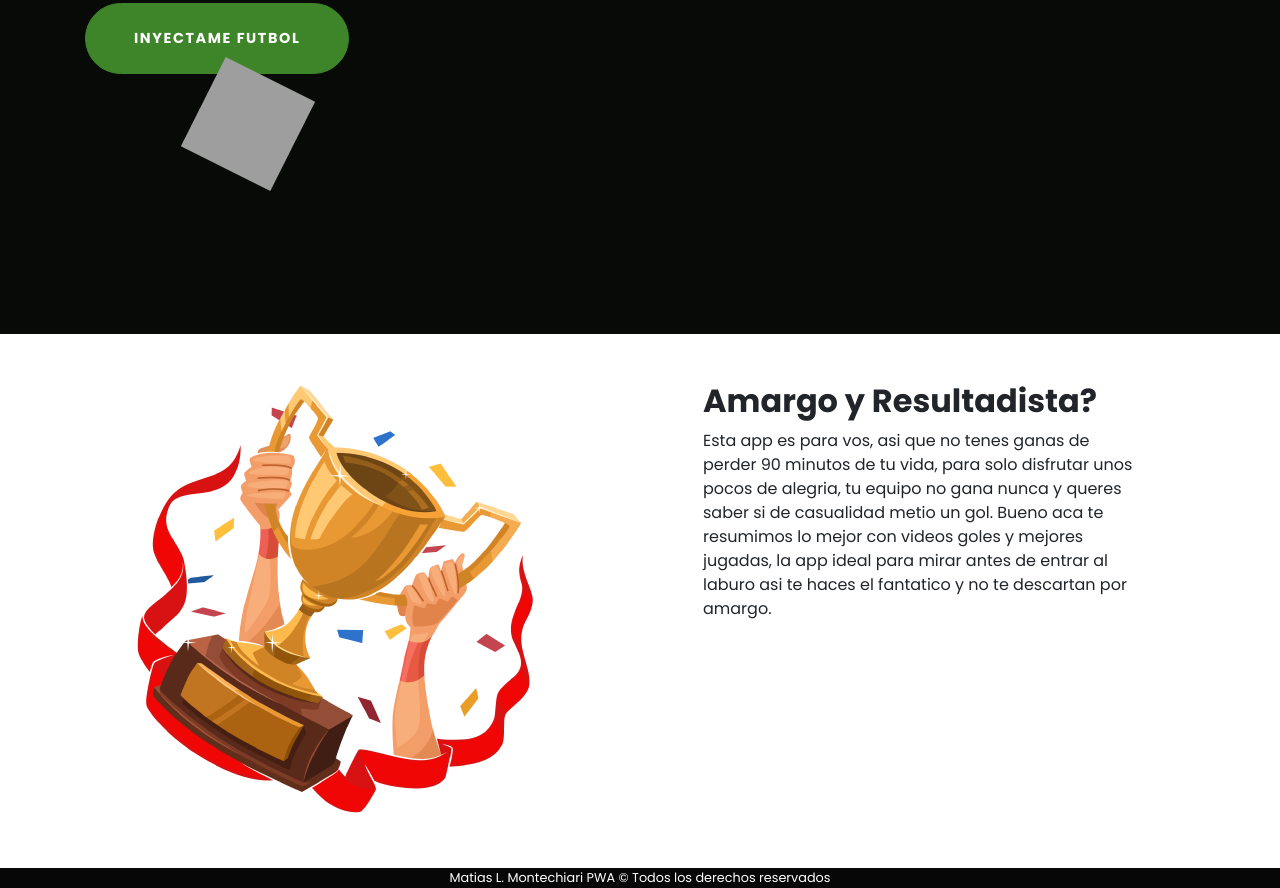
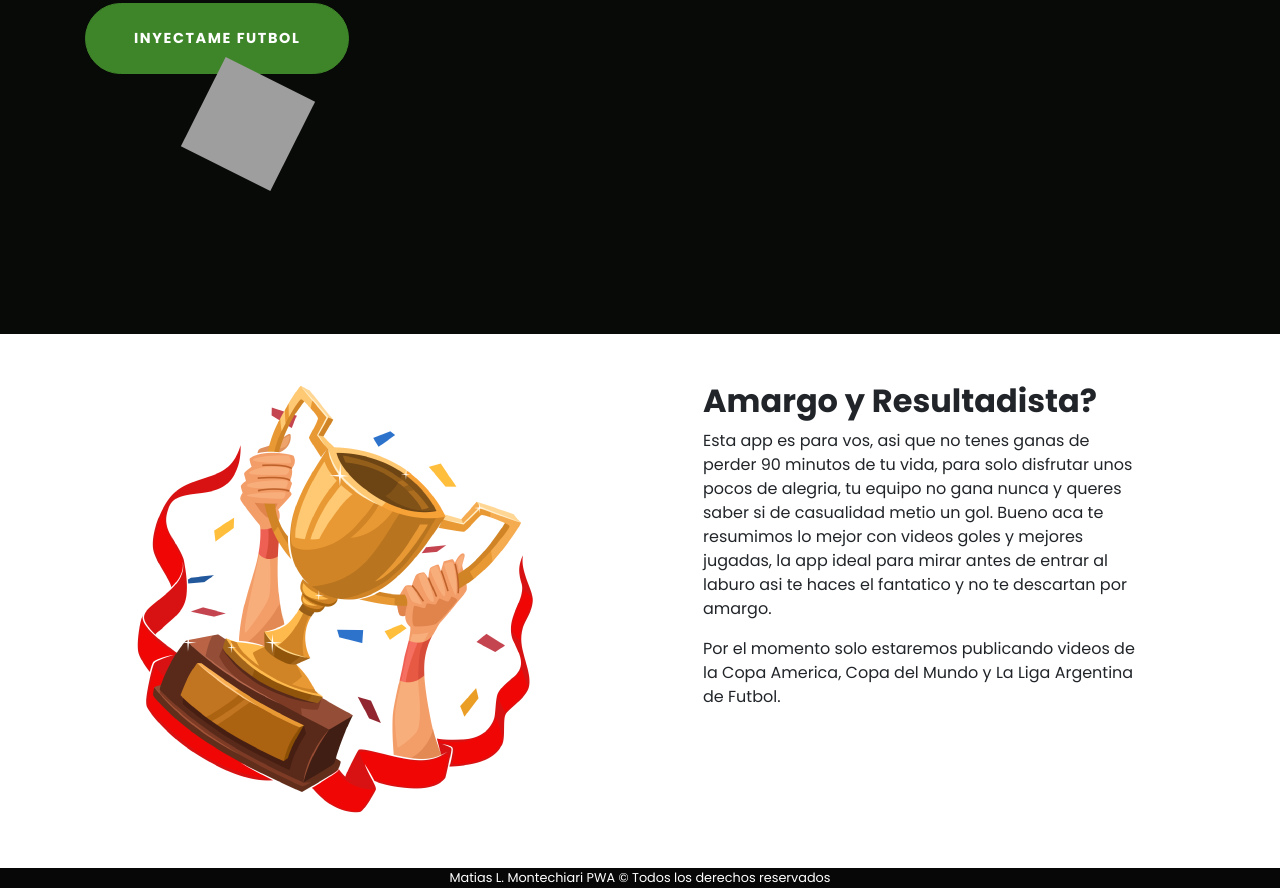
Before and after one commit to MatiasLMontechiari/PaloYAdentro, a plain HTML site: page index.html in a window 1280 px wide. Shown: the part 401-1289 px from the top of the page. Drawn offline with Linux system fonts and the light colour scheme; grey boxes are pictures that could not be loaded.

Commit message:
Update index.html

```diff
--- a/index.html
+++ b/index.html
@@ -86,6 +86,7 @@
               disfrutar unos pocos de alegria, tu equipo no gana nunca y queres saber si de casualidad metio un gol.
               Bueno aca te resumimos lo mejor con videos goles y mejores jugadas, la app ideal para mirar antes de
               entrar al laburo asi te haces el fantatico y no te descartan por amargo.</p>
+            <p class="display-7">Por el momento solo estaremos publicando videos de la Copa America, Copa del Mundo y La Liga Argentina de Futbol.</p>
           </div>
         </div>
         <div class="col-lg-6 order-lg-1">
```
